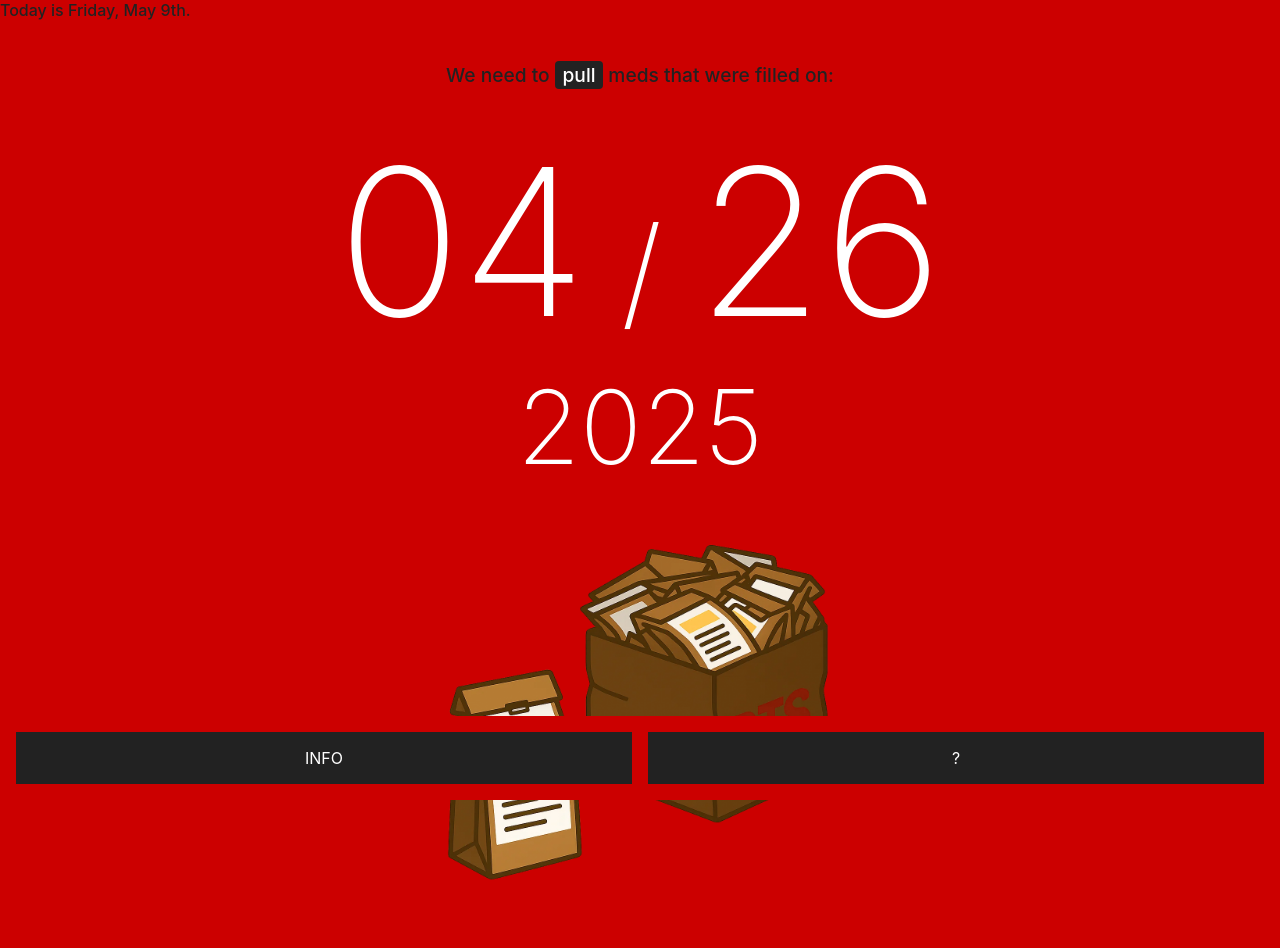
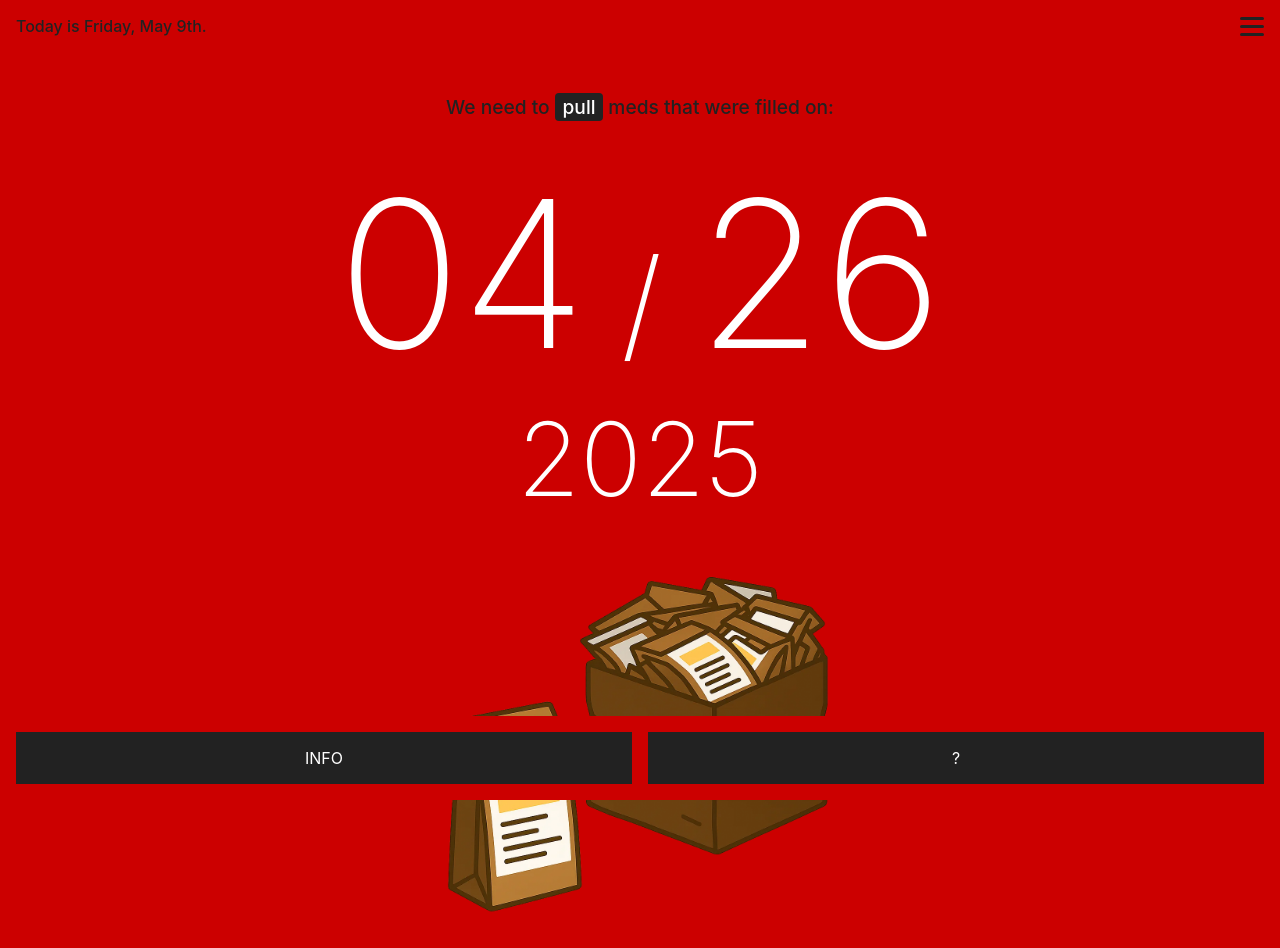
Before and after one commit to destructographic/destructographic.github.io, a plain HTML site: page rx/index.html in a window 1280 px wide. Shown: the top 948 px of the page. Drawn offline with Linux system fonts and the light colour scheme.

Commit message:
implement top header

```diff
--- a/rx/index.html
+++ b/rx/index.html
@@ -7,7 +7,14 @@
   <link rel="stylesheet" href="css/style.css" />
 </head>
 <body>
-  <div id="greeting" class="greeting"></div>
+  <div id="header" class="header">
+    <div id="greeting" class="greeting"></div>
+    <div class="hamburger">
+      <div class="bar"></div>
+      <div class="bar"></div>
+      <div class="bar"></div>
+    </div>
+  </div>
 
   <div class="pull-wrapper">
     <!-- Pull Section -->
@@ -25,9 +32,9 @@
     </div>
 
     <div class="chevron chevron-divider">
-  <svg viewBox="0 0 24 24" class="chevron-icon" xmlns="http://www.w3.org/2000/svg" fill="white">
-    <path d="M12 16.5l-8-8 1.4-1.4L12 13.7l6.6-6.6 1.4 1.4z"/>
-  </svg>
+      <svg viewBox="0 0 24 24" class="chevron-icon" xmlns="http://www.w3.org/2000/svg" fill="white">
+        <path d="M12 16.5l-8-8 1.4-1.4L12 13.7l6.6-6.6 1.4 1.4z"/>
+      </svg>
     </div>
 
     <!-- RTS Section -->
```
